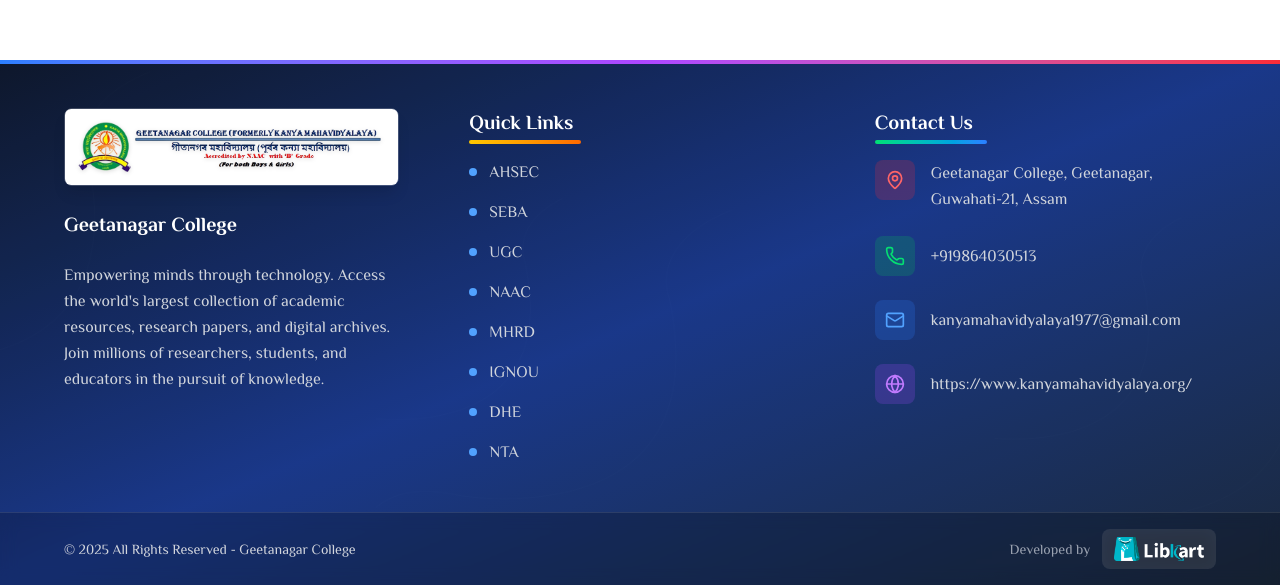
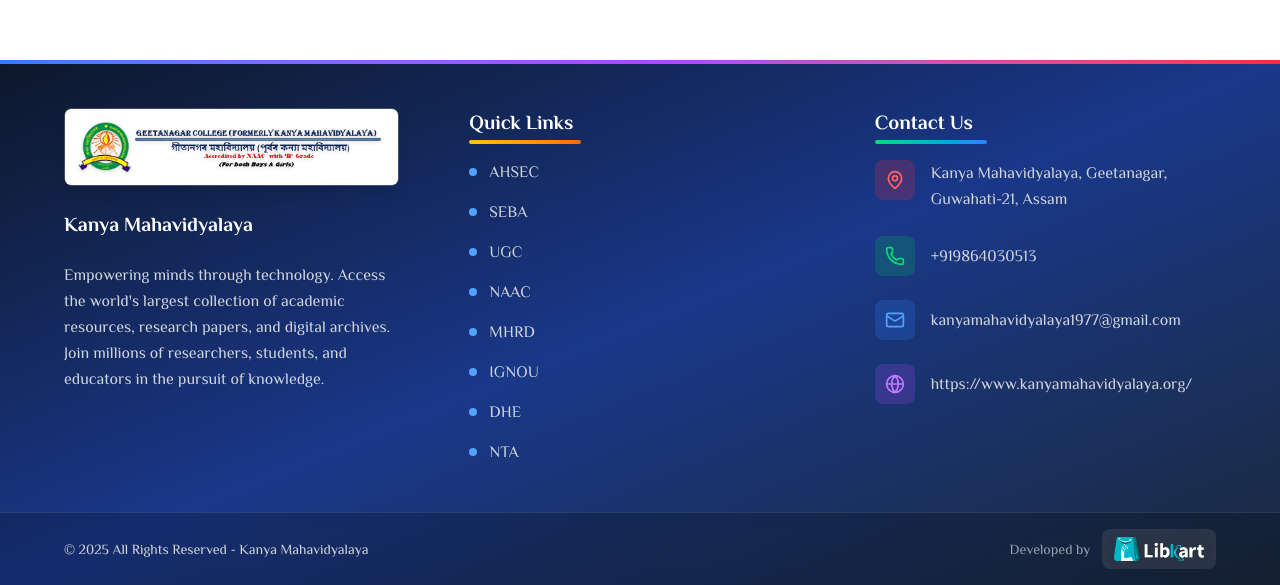
Before and after one commit to nik03072005/JournalWeb18, a Next.js app: page /auth in a window 1280 px wide. Shown: the part 884-1469 px from the top of the page. Built offline with nearby package versions, Linux system fonts and the light colour scheme.

Commit message:
Update email templates and footer to reflect Kanya Mahavidyalaya branding

```diff
--- a/src/app/api/send-mail/new-item-notification/route.js
+++ b/src/app/api/send-mail/new-item-notification/route.js
@@ -125,7 +125,7 @@
           .replace(/{{_id}}/g, itemDetails._id || '');
 
         const mailOptions = {
-          from: `"Digital Library - Geetanagar College" <${process.env.SMTP_EMAIL}>`,
+          from: `"Digital Library - Kanya Mahavidyalaya" <${process.env.SMTP_EMAIL}>`,
           to: user.email,
           subject: `New ${itemDetails.type || 'Item'} Added to Digital Library - ${itemDetails.title || 'Check it out!'}`,
           html: personalizedTemplate,
--- a/src/app/api/send-mail/new-item-notification/template.html
+++ b/src/app/api/send-mail/new-item-notification/template.html
@@ -12,7 +12,7 @@
     <p style="font-size: 16px;">Hi <strong>{{firstName}}</strong>,</p>
 
     <p style="font-size: 16px; margin-top: 10px;">
-      We're excited to inform you that a new {{itemType}} has been added to the Digital Library - Geetanagar College.
+      We're excited to inform you that a new {{itemType}} has been added to the Digital Library - Kanya Mahavidyalaya.
     </p>
 
     <div style="background-color: #f8f9fa; border-left: 4px solid #003366; border-radius: 8px; padding: 20px; margin: 25px 0;">
@@ -56,7 +56,7 @@
     <hr style="margin: 40px 0; border: none; border-top: 1px solid #eee;"/>
 
     <div style="font-size: 12px; color: #777; text-align: center;">
-      <p>This is an automated notification from Digital Library - Geetanagar College</p>
+      <p>This is an automated notification from Digital Library - Kanya Mahavidyalaya</p>
       <p>© 2025 Digital Library. All rights reserved.</p>
       <p style="margin-top: 10px;">
         If you no longer wish to receive these notifications, please contact the library administrator.
--- a/src/app/api/send-mail/route.js
+++ b/src/app/api/send-mail/route.js
@@ -99,7 +99,7 @@
     });
 
     const mailOptions = {
-      from: `"Digital Library -  Geetanagar College" <${process.env.SMTP_EMAIL}>`,
+      from: `"Digital Library -  Kanya Mahavidyalaya" <${process.env.SMTP_EMAIL}>`,
       to: email,
       subject: `Email Verification for Digital Library - Welcome ${userName}!`,
       html: htmlTemplate,
--- a/src/app/api/send-mail/template.html
+++ b/src/app/api/send-mail/template.html
@@ -7,7 +7,7 @@
 </head>
 <body style="font-family: Arial, sans-serif; background-color: #f4f4f4; padding: 30px; max-width: 600px; margin: auto; color: #333;">
   <div style="background-color: #fff; padding: 40px; border-radius: 8px; box-shadow: 0 0 10px rgba(0,0,0,0.05);">
-    <h1 style="color: #003366; margin-bottom: 20px;">Welcome to Digital Library - Geetanagar College</h1>
+    <h1 style="color: #003366; margin-bottom: 20px;">Welcome to Digital Library - Kanya Mahavidyalaya</h1>
 
     <p style="font-size: 16px;">Hi <strong>{{firstName}}</strong>,</p>
 
@@ -35,7 +35,7 @@
     <hr style="margin: 40px 0; border: none; border-top: 1px solid #eee;"/>
 
     <div style="font-size: 12px; color: #777; text-align: center;">
-      <p>This is an automated message from Digital Library - Geetanagar College</p>
+      <p>This is an automated message from Digital Library - Kanya Mahavidyalaya</p>
       <p>© 2025 Digital Library. All rights reserved.</p>
     </div>
   </div>
--- a/src/app/api/send-mail/welcome-mail/route.js
+++ b/src/app/api/send-mail/welcome-mail/route.js
@@ -56,9 +56,9 @@
     });
 
     const mailOptions = {
-      from: `"Digital Library - Geetanagar College 🎓" <${process.env.SMTP_EMAIL}>`,
+      from: `"Digital Library - Kanya Mahavidyalaya 🎓" <${process.env.SMTP_EMAIL}>`,
       to: email,
-      subject: 'Welcome to Digital Library - Geetanagar College',
+      subject: 'Welcome to Digital Library - Kanya Mahavidyalaya',
       html: htmlTemplate,
     };
 
--- a/src/app/api/send-mail/welcome-mail/template.html
+++ b/src/app/api/send-mail/welcome-mail/template.html
@@ -3,7 +3,7 @@
 <head>
   <meta charset="UTF-8">
   <meta name="viewport" content="width=device-width, initial-scale=1.0">
-  <title>Welcome to Digital Library - Geetanagar College</title>
+  <title>Welcome to Digital Library - Kanya Mahavidyalaya</title>
 </head>
 <body style="font-family: Arial, sans-serif; line-height: 1.6; color: #333; max-width: 600px; margin: 0 auto; padding: 20px; background-color: #f9f9f9;">
   <div style="background-color: white; padding: 30px; border-radius: 10px; box-shadow: 0 2px 10px rgba(0,0,0,0.1);">
@@ -11,7 +11,7 @@
     <!-- Header -->
     <div style="text-align: center; margin-bottom: 30px; border-bottom: 3px solid #003366; padding-bottom: 20px;">
       <h1 style="color: #003366; margin: 0; font-size: 28px;">Digital Library</h1>
-      <p style="color: #666; margin: 5px 0 0 0; font-size: 16px; font-weight: 500;">Geetanagar College</p>
+      <p style="color: #666; margin: 5px 0 0 0; font-size: 16px; font-weight: 500;">Kanya Mahavidyalaya</p>
     </div>
 
     <!-- Welcome Message -->
@@ -19,7 +19,7 @@
       <h2 style="color: #003366; margin-bottom: 15px; font-size: 24px;">🎉 Welcome, {{firstName}}!</h2>
 
       <p style="font-size: 16px; margin-bottom: 15px;">
-        Congratulations! Your account has been successfully created and verified. Welcome to the Digital Library - Geetanagar College!
+        Congratulations! Your account has been successfully created and verified. Welcome to the Digital Library - Kanya Mahavidyalaya!
       </p>
 
       <p style="font-size: 16px; margin-bottom: 20px;">
@@ -83,12 +83,12 @@
       </p>
       <p style="font-size: 14px; color: #666; margin-bottom: 15px;">
         The Digital Library Team<br>
-        Geetanagar College
+        Kanya Mahavidyalaya
       </p>
 
       <div style="font-size: 12px; color: #999; margin-top: 20px;">
         <p style="margin: 0;">This is an automated welcome message from Digital Library</p>
-        <p style="margin: 5px 0 0 0;">© 2025 Geetanagar College. All rights reserved.</p>
+        <p style="margin: 5px 0 0 0;">© 2025 Kanya Mahavidyalaya. All rights reserved.</p>
       </div>
     </div>
 
--- a/src/app/dashboard/admin/page.jsx
+++ b/src/app/dashboard/admin/page.jsx
@@ -348,7 +348,7 @@
         <div className="mb-6 lg:mb-8">
           <h1 className="text-2xl lg:text-3xl font-bold text-gray-900">Admin Dashboard</h1>
           <p className="mt-2 text-sm lg:text-base text-gray-600">
-            Digital Library of Geetanagar College - Administrative Overview
+            Digital Library of Kanya Mahavidyalaya - Administrative Overview
           </p>
         </div>
 
--- a/src/app/layout.jsx
+++ b/src/app/layout.jsx
@@ -10,7 +10,7 @@
 });
 
 export const metadata = {
-  title: "Digital Library - Geetanagar College",
+  title: "Digital Library - Kanya Mahavidyalaya",
   description: " Discover a vast collection of eBooks, journals, research papers & more. Access knowledge anytime, anywhere with our Digital Library",
 };
 export default function RootLayout({ children }) {
--- a/src/components/Footer.jsx
+++ b/src/components/Footer.jsx
@@ -32,7 +32,7 @@
                     </div>
                   </div>
                 </div>
-                <h3 className="text-lg lg:text-xl font-bold text-white mb-3 lg:mb-4">Geetanagar College</h3>
+                <h3 className="text-lg lg:text-xl font-bold text-white mb-3 lg:mb-4">Kanya Mahavidyalaya</h3>
               </div>
               <p className="text-gray-300 leading-relaxed text-sm lg:text-base">
                 Empowering minds through technology. Access the world's largest collection of academic resources, research papers, and digital archives. Join millions of researchers, students, and educators in the pursuit of knowledge.
@@ -89,7 +89,7 @@
                   </div>
                   <div className="text-center sm:text-left">
                     <p className="text-gray-300 text-sm lg:text-base leading-relaxed">
-                      Geetanagar College, Geetanagar, Guwahati-21, Assam
+                      Kanya Mahavidyalaya, Geetanagar, Guwahati-21, Assam
                     </p>
                   </div>
                 </li>
@@ -131,7 +131,7 @@
             <div className="flex flex-col md:flex-row items-center justify-between gap-3 lg:gap-4 text-center md:text-left">
               <div>
                 <p className="text-gray-300 text-xs lg:text-sm">
-                  © 2025 All Rights Reserved - Geetanagar College
+                  © 2025 All Rights Reserved - Kanya Mahavidyalaya
                 </p>
               </div>
               <div className="flex items-center gap-2 lg:gap-3">
--- a/src/components/ProfileDropdown.jsx
+++ b/src/components/ProfileDropdown.jsx
@@ -37,20 +37,22 @@
         <div className="relative" ref={dropdownRef}>
             <button
                 onClick={() => setIsOpen(!isOpen)}
-                className=""
+                className="flex items-center gap-2 px-3 py-2 rounded-lg hover:bg-gray-100 transition-colors"
                 title="Profile Menu"
             >
                 {/* Profile Avatar */}
-
+                <div className="w-9 h-9 bg-gradient-to-br from-blue-600 to-blue-700 rounded-full flex items-center justify-center text-white font-medium text-sm shadow-md">
+                    {getInitials(user?.firstName || 'User')}
+                </div>
 
                 {/* Desktop: Show name and chevron */}
                 <div className="hidden md:flex items-center gap-1">
-                    <span className="text-sm font-medium text-white">
+                    <span className="text-sm font-medium text-gray-700">
                         {user?.firstName ? user.firstName : 'User'}
                     </span>
                     <ChevronDown
                         size={16}
-                        className={`transition-transform text-white ${isOpen ? 'rotate-180' : ''}`}
+                        className={`transition-transform text-gray-700 ${isOpen ? 'rotate-180' : ''}`}
                     />
                 </div>
             </button>
```
